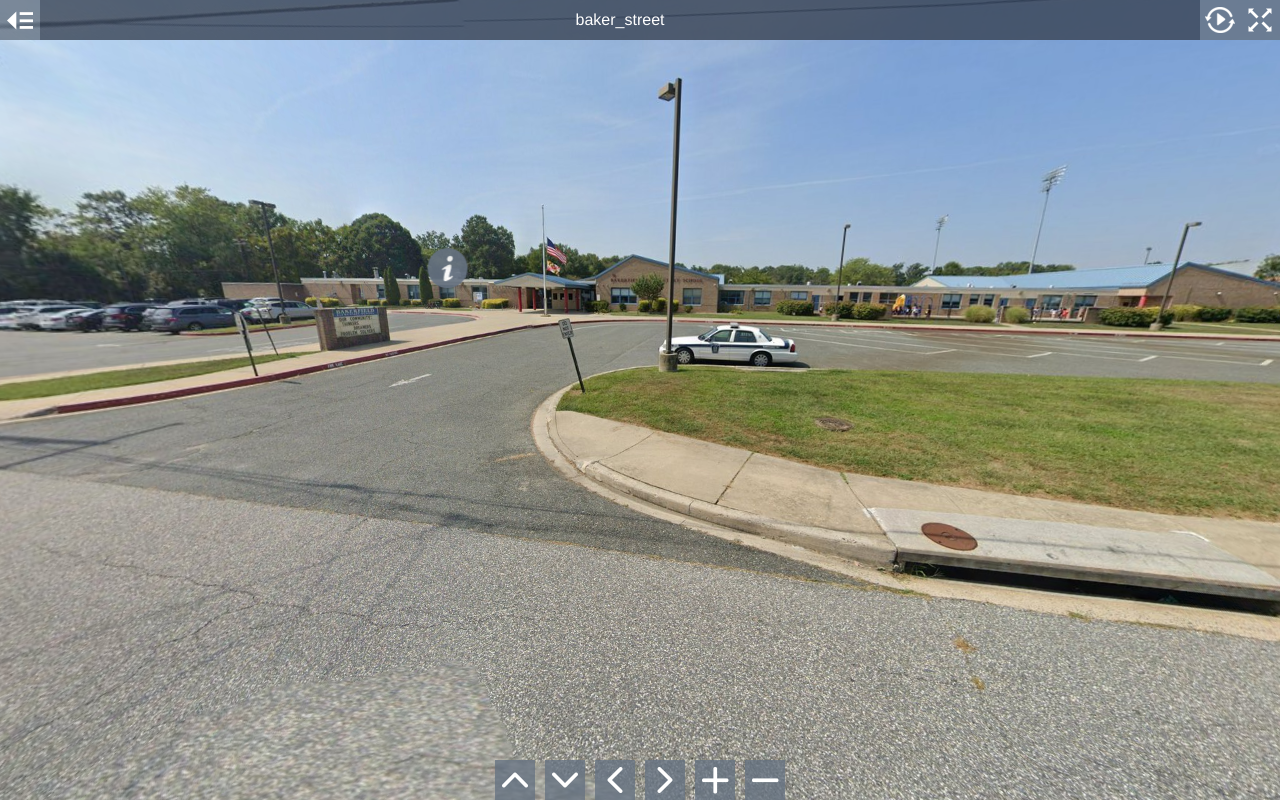
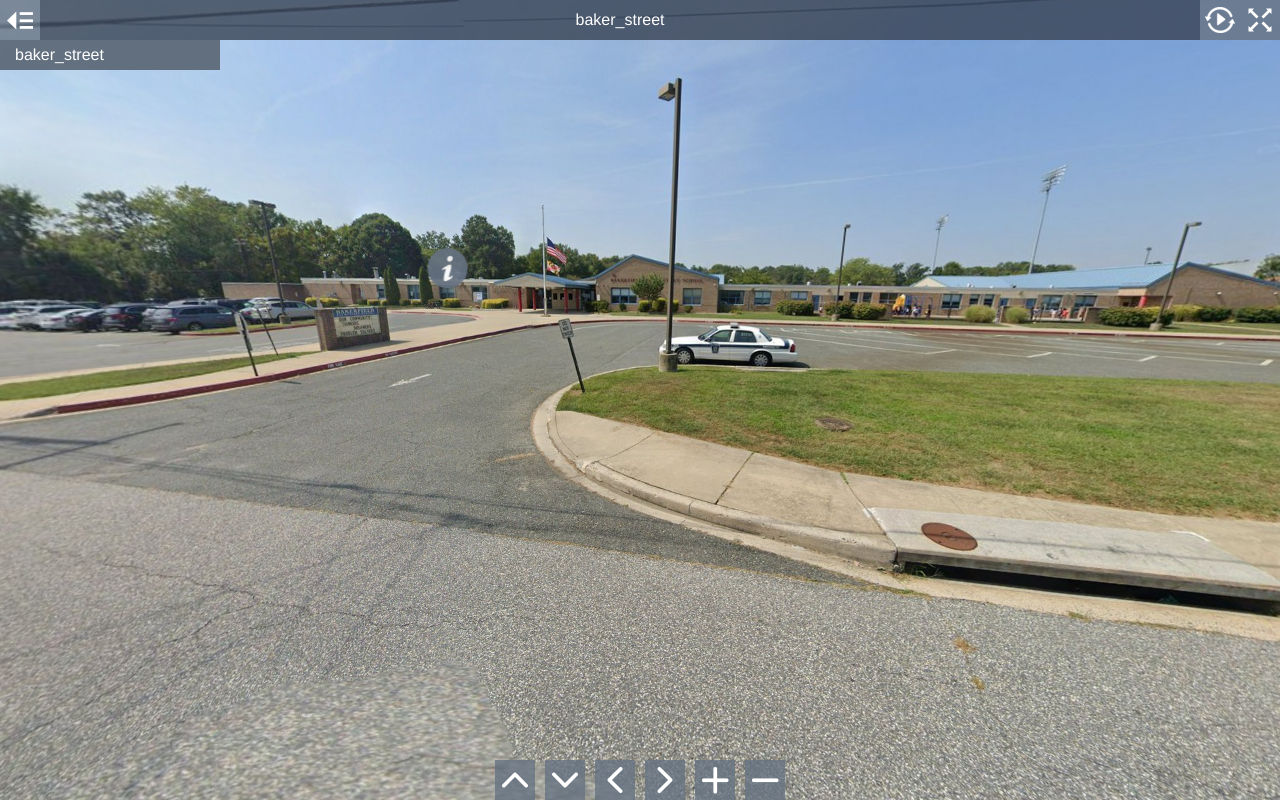
Before and after one commit to gemmapink/example, a plain HTML site: page index.html in a window 1280 px wide. Drawn offline with Linux system fonts and the light colour scheme; animation ran at ten frames a second.

Commit message:
Update index.html

```diff
--- a/index.html
+++ b/index.html
@@ -12,7 +12,7 @@
 
 <div id="pano"></div>
 
-<div id="sceneList" style="visibility: hidden">
+<div id="sceneList">
   <ul class="scenes">
 
       <a href="javascript:void(0)" class="scene" data-id="0-baker_street">
```
